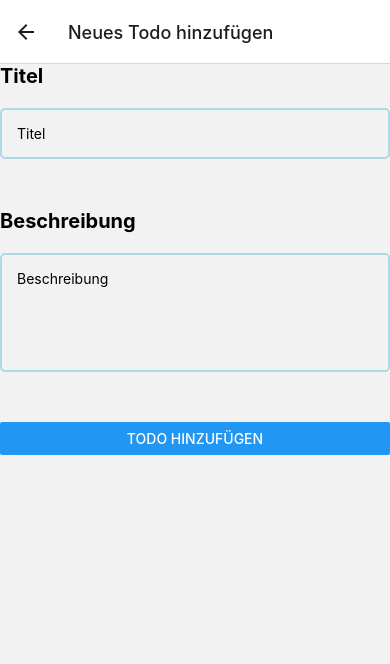
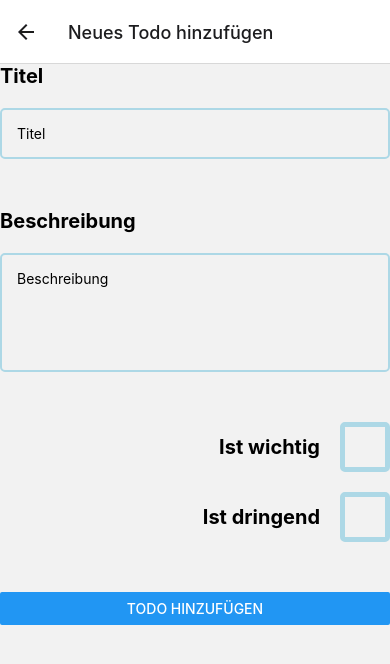
Before and after one commit to tim-w97/EisenhowerDo, a React Native app: screen /AddTodo in a window 390 px wide. Shown: the top 664 px of the page. Built offline with nearby package versions, Linux system fonts and the light colour scheme.

Commit message:
created a checkbox component

```diff
--- a/src/screens/AddTodoScreen.tsx
+++ b/src/screens/AddTodoScreen.tsx
@@ -1,5 +1,13 @@
 import React from 'react';
-import {Button, SafeAreaView, StyleSheet, Text, TextInput} from 'react-native';
+import {
+  Button,
+  SafeAreaView,
+  StyleSheet,
+  Switch,
+  Text,
+  TextInput,
+  View,
+} from 'react-native';
 import globalStyles from '../styles/globalStyles.ts';
 import 'react-native-get-random-values';
 import {NavigationProp} from '@react-navigation/native';
@@ -10,6 +18,7 @@ import selectTodoStatus from '../redux/selectors/selectTodoStatus.ts';
 import LoadingScreen from './LoadingScreen.tsx';
 import {TodoDTO} from '../types/dtos/todoDTO.ts';
 import Snackbar from 'react-native-snackbar';
+import Checkbox from '../views/Checkbox.tsx';
 
 type StackParamList = {
   // undefined means that this screen doesn't receive any params
@@ -55,6 +64,15 @@ export default function AddTodoScreen({navigation}: Props): React.JSX.Element {
         placeholder="Beschreibung"
         onChangeText={newText => (text = newText)}
       />
+
+      <View style={[styles.checkboxes, styles.bigBottomMargin]}>
+        <Checkbox
+          style={styles.smallBottomMargin}
+          title="Ist wichtig"
+          onToggle={() => {}}
+        />
+        <Checkbox title="Ist dringend" onToggle={() => {}} />
+      </View>
       <Button title="Todo hinzufügen" onPress={onAddTodo} />
     </SafeAreaView>
   );
@@ -98,6 +116,11 @@ export default function AddTodoScreen({navigation}: Props): React.JSX.Element {
 }
 
 const styles = StyleSheet.create({
+  checkboxes: {
+    display: 'flex',
+    flexDirection: 'column',
+    alignItems: 'flex-end',
+  },
   smallBottomMargin: {
     marginBottom: 20,
   },
--- /dev/null
+++ b/src/views/Checkbox.tsx
@@ -0,0 +1,35 @@
+import React from 'react';
+import {StyleSheet, View, Text} from 'react-native';
+import globalStyles from '../styles/globalStyles.ts';
+
+type CheckboxProps = {
+  style?: any;
+  title: string;
+  onToggle: () => void;
+};
+
+export default function Checkbox({style, title, onToggle}: CheckboxProps) {
+  return (
+    <View style={[styles.container, style]} onTouchEnd={onToggle}>
+      <Text style={globalStyles.bigTitle}>{title}</Text>
+      <View style={styles.checkbox} />
+    </View>
+  );
+}
+
+const styles = StyleSheet.create({
+  container: {
+    display: 'flex',
+    flexDirection: 'row',
+    gap: 20,
+    justifyContent: 'space-between',
+    alignItems: 'center',
+  },
+  checkbox: {
+    width: 50,
+    height: 50,
+    borderWidth: 5,
+    borderRadius: 5,
+    borderColor: 'lightblue',
+  },
+});
```
